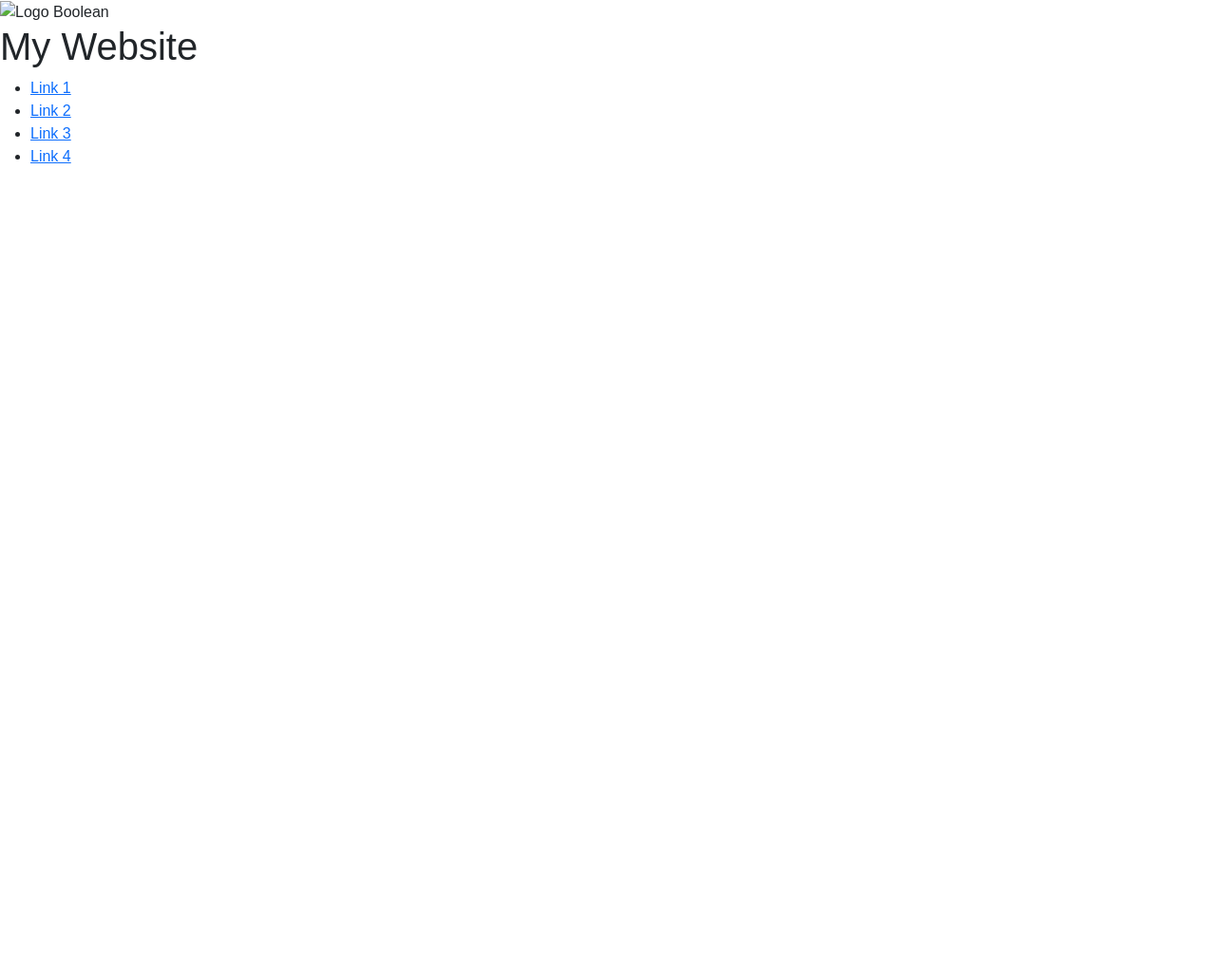
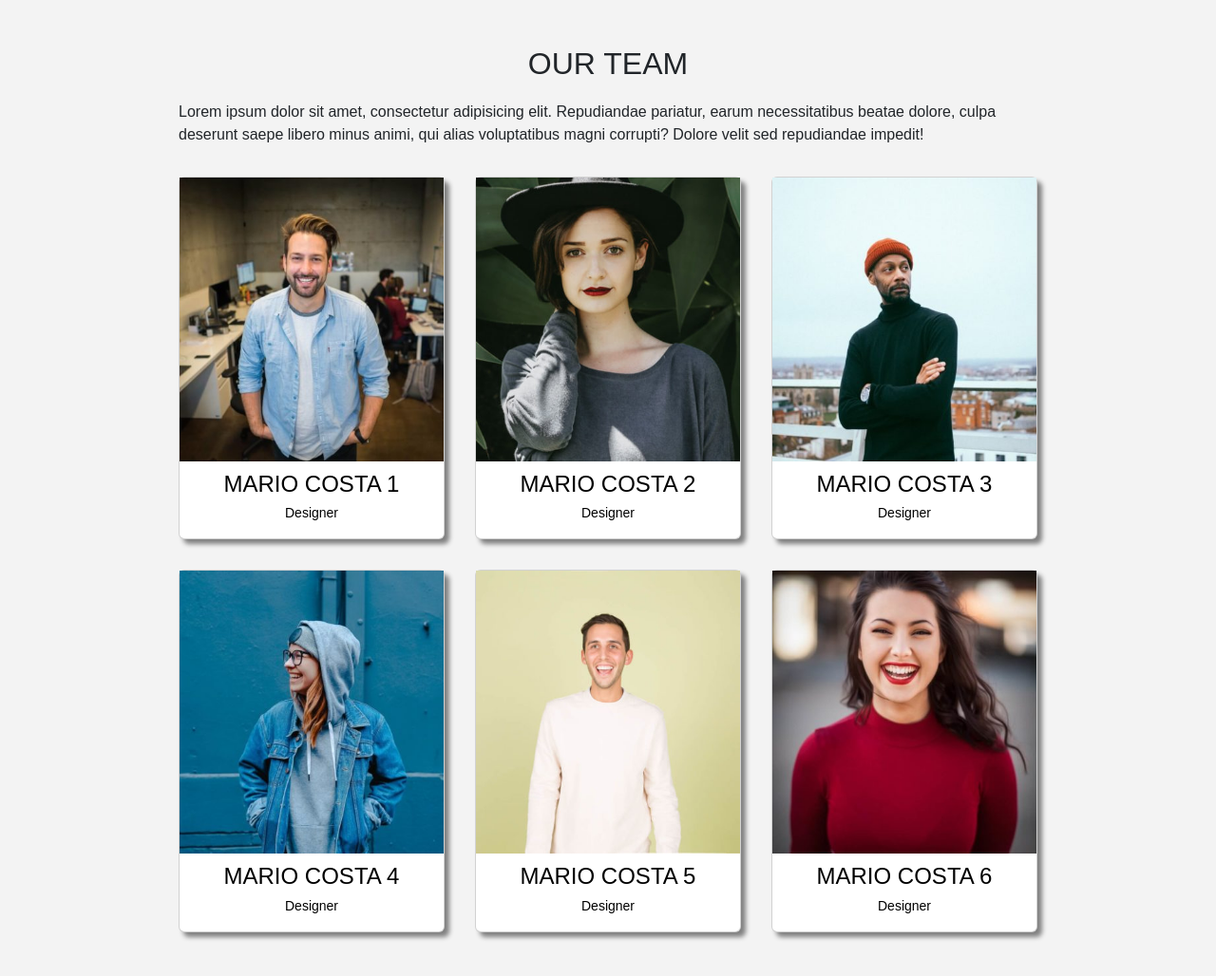
Before and after one commit to LucaB98/js-our-team, a plain HTML site: page index.html in a window 1280 px wide. Shown: the whole page at 95% size. Before the commit the page ends 800 px from the top, so only its background shows below. Drawn offline with nearby package versions, Linux system fonts and the light colour scheme.

Commit message:
fix css and html

```diff
--- a/css/style.css
+++ b/css/style.css
@@ -1,16 +1,117 @@
-/*RESET*/
-*{
-    margin: 0;
-    padding: 0;
-    box-sizing: border-box;
+/* Reset */
+* {
+	margin: 0;
+	padding: 0;
+	box-sizing: border-box;
 }
 
-/*UTILS*/
-body{
-    font-family: 'Rubik Mono One', sans-serif;
+/* Generics */
+body {
+	font-family: Fredoka, sans-serif;
+    background-color: rgb(243, 243, 243);
 }
 
-.container{
-    max-width: 1200px;
-    margin: 0 auto;
+ul {
+	list-style-type: none;
+	display: flex;
+	gap: 10px;
+	flex-wrap: wrap;
 }
+
+section {
+	margin-bottom: 30px;
+}
+
+h2 {
+	margin-bottom: 20px;
+}
+
+#logo {
+	height: 50px;
+}
+
+img{
+    height: 100%;
+    width: auto;
+}
+/* Utils */
+
+.container {
+	max-width: 1000px;
+	margin: 0 auto;
+
+}
+
+
+
+.header-left {
+	gap: 16px;
+	display: flex;
+	align-items: center;
+}
+
+
+.col{
+    width: calc(100% /3);
+}
+/* # Card */
+
+.card {
+	width: 100%;
+	color: #fff;
+	display: flex;
+    box-shadow: 5px 5px 5px gray;
+
+}
+
+.card-image {
+	height: 100%;
+    width: 100%;
+}
+
+.card-info {
+	display: flex;
+	flex-direction: column;
+	justify-content: space-around;
+    align-items: center;
+	padding: 10px;
+    color: black;
+}
+
+.name {
+	font-size: 24px;
+	text-transform: uppercase;
+}
+
+.role {
+	font-size: 14px;
+}
+
+.email {
+	color: lightblue;
+	text-decoration: none;
+}
+
+/* # Esempio space-between */
+
+/* .row.space-between {
+	display: flex;
+	justify-content: space-between;
+	flex-wrap: wrap;
+}
+
+.space-between .card {
+	flex-basis: 300px;
+	flex-shrink: 0;
+} */
+
+/* # Esempio padding */
+.row.padding {
+	display: flex;
+	margin: 0 -1rem;
+	flex-wrap: wrap;
+}
+.padding .col {
+	padding: 1rem;
+	flex-basis: calc(100% / 3);
+}
--- a/index.html
+++ b/index.html
@@ -21,29 +21,77 @@
 
 </head>
 <body>
-     <!-- Header -->
-    <header>
-        <div class="header-left">
-            <img src="img/logo.png" alt="Logo Boolean" id="logo">
-            <h1>My Website</h1>
-        </div>
-        <nav class="header-right">
-            <ul>
-                <li>
-                    <a href="#">Link 1</a>
-                </li>
-                <li>
-                    <a href="#">Link 2</a>
-                </li>
-                <li>
-                    <a href="#">Link 3</a>
-                </li>
-                <li>
-                    <a href="#">Link 4</a>
-                </li>
-            </ul>
-        </nav>
-    </header>
+
+    <div class="container p-5">
+        <section id="ex-padding">
+            <h2 class="text-center">OUR TEAM</h2>
+            <p>Lorem ipsum dolor sit amet, consectetur adipisicing elit. Repudiandae pariatur, earum necessitatibus beatae dolore, culpa deserunt saepe libero minus animi, qui alias voluptatibus magni corrupti? Dolore velit sed repudiandae impedit!</p>
+
+            <div class="row padding">
+                <div class="col">
+
+                    <div class="card">
+                        <img class="card-image" src="img/wayne-barnett-founder-ceo.jpg" alt="Tizio">
+                        <div class="card-info">
+                            <h3 class="name">Mario Costa 1</h3>
+                            <h5 class="role">Designer</h5>
+                        </div>
+                    </div>
+                </div>
+
+                <div class="col">
+                    <div class="card">
+                            <img class="card-image" src="img/angela-caroll-chief-editor.jpg" alt="Tizio">
+                        <div class="card-info">
+                            <h3 class="name">Mario Costa 2</h3>
+                            <h5 class="role">Designer</h5>
+                        </div>
+                    </div>
+                </div>
+
+                <div class="col">
+                    <div class="card">
+                        <img class="card-image" src="img/walter-gordon-office-manager.jpg" alt="Tizio">
+                        <div class="card-info">
+                            <h3 class="name">Mario Costa 3</h3>
+                            <h5 class="role">Designer</h5>
+                        </div>
+                    </div>
+                </div>
+
+                <div class="col">
+                    <div class="card">
+                        <img class="card-image" src="img/angela-lopez-social-media-manager.jpg" alt="Tizio">
+                        <div class="card-info">
+                            <h3 class="name">Mario Costa 4</h3>
+                            <h5 class="role">Designer</h5>
+                        </div>
+                    </div>
+                </div>
+                <div class="col">
+                    <div class="card">
+                        <img class="card-image" src="img/scott-estrada-developer.jpg" alt="Tizio">
+                        <div class="card-info">
+                            <h3 class="name">Mario Costa 5</h3>
+                            <h5 class="role">Designer</h5>
+                        </div>
+                    </div>
+                </div>
+                <div class="col">
+                    <div class="card">
+                        <img class="card-image" src="img/barbara-ramos-graphic-designer.jpg" alt="Tizio">
+                        <div class="card-info">
+                            <h3 class="name">Mario Costa 6</h3>
+                            <h5 class="role">Designer</h5>
+                        </div>
+                    </div>
+
+                </div>
+
+            </div>
+        </section>
+
+    </div>
     <!-- js bootstrap -->
     <script src="https://cdn.jsdelivr.net/npm/bootstrap@5.3.2/dist/js/bootstrap.bundle.min.js" integrity="sha384-C6RzsynM9kWDrMNeT87bh95OGNyZPhcTNXj1NW7RuBCsyN/o0jlpcV8Qyq46cDfL" crossorigin="anonymous"></script>
 </body>
```
